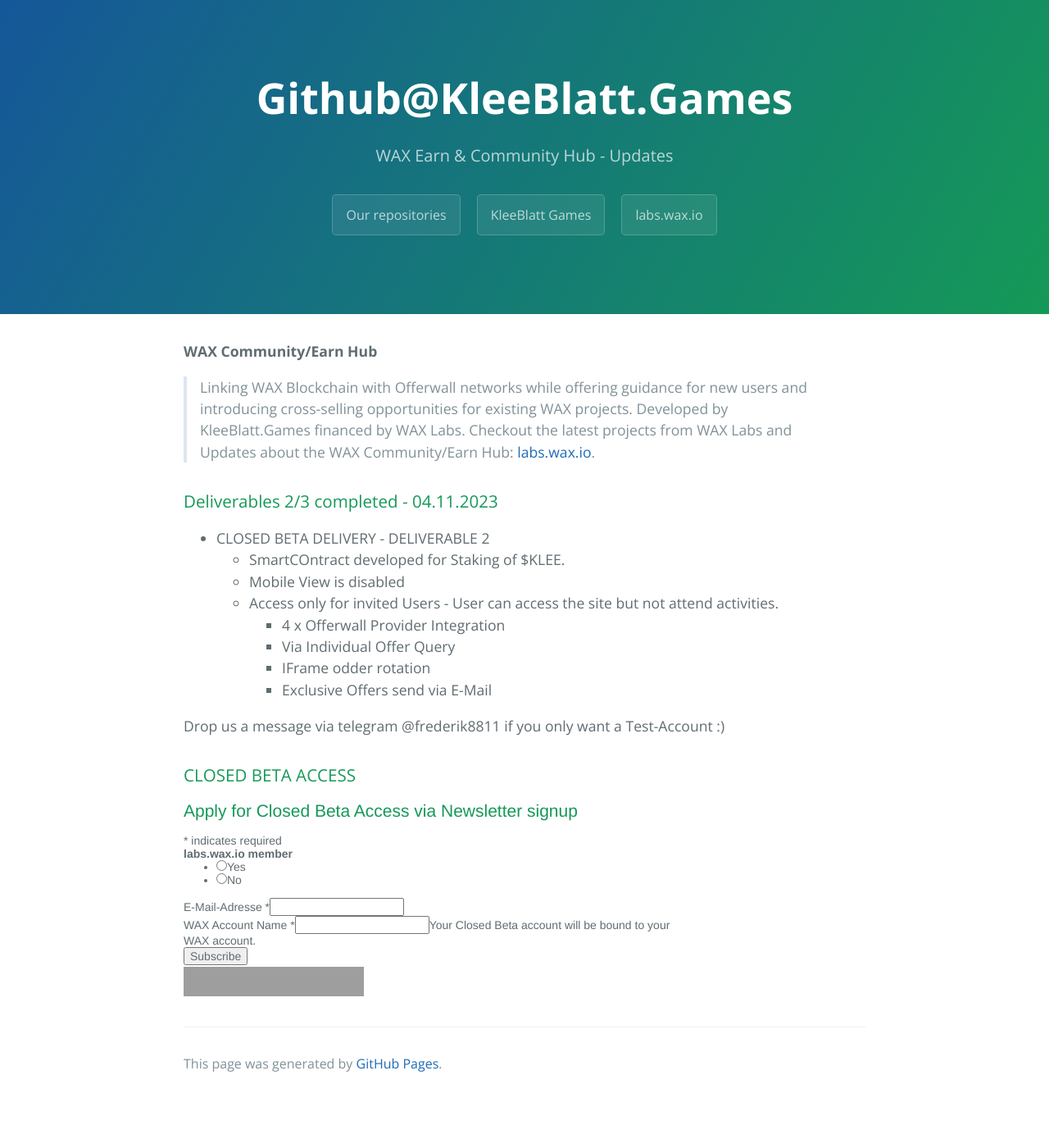
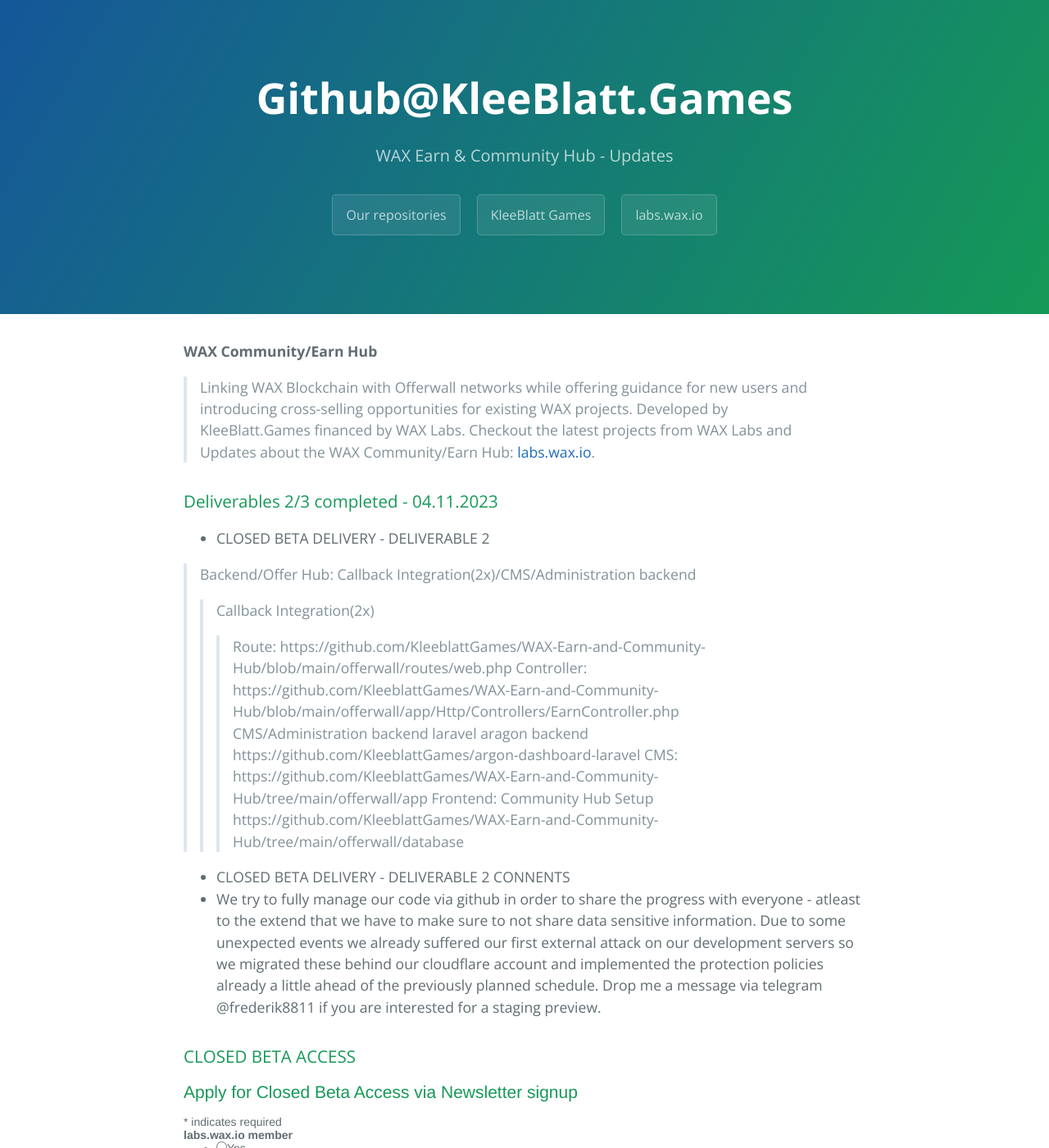
Before and after one commit to KleeblattGames/KleeblattGames.github.io, a Jekyll site: the page built from index.md, in a window 1280 px wide and 1400 px high. Shown: the whole window at 82% size. Built offline with Jekyll 4.4.1, drawn with Linux system fonts in a browser that asks for light colours; comment, search, counter and statistics services are not loaded; grey boxes are pictures that could not be loaded.

Commit message:
Update index.md

```diff
--- a/index.md
+++ b/index.md
@@ -14,16 +14,20 @@
 ### Deliverables 2/3 completed - 04.11.2023
 
 - CLOSED BETA DELIVERY - DELIVERABLE 2
-  - SmartCOntract developed for Staking of $KLEE.
-  - Mobile View is disabled
-  - Access only for invited Users - User can access the site but not attend activities.
-    - 4 x Offerwall Provider Integration
-    - Via Individual Offer Query
-    - IFrame odder rotation
-    - Exclusive Offers send via E-Mail
 
-Drop us a message via telegram @frederik8811 if you only want a Test-Account :)
+> Backend/Offer Hub: Callback Integration(2x)/CMS/Administration backend
+>> Callback Integration(2x)
+>>> Route: https://github.com/KleeblattGames/WAX-Earn-and-Community-Hub/blob/main/offerwall/routes/web.php
+>>> Controller: https://github.com/KleeblattGames/WAX-Earn-and-Community-Hub/blob/main/offerwall/app/Http/Controllers/EarnController.php
+>> CMS/Administration backend
+>>> laravel aragon backend https://github.com/KleeblattGames/argon-dashboard-laravel
+>>> CMS: https://github.com/KleeblattGames/WAX-Earn-and-Community-Hub/tree/main/offerwall/app
+> Frontend: Community Hub Setup
+>> https://github.com/KleeblattGames/WAX-Earn-and-Community-Hub/tree/main/offerwall/database
 
+- CLOSED BETA DELIVERY - DELIVERABLE 2 CONNENTS
+-
+We try to fully manage our code via github in order to share the progress with everyone - atleast to the extend that we have to make sure to not share data sensitive information. Due to some unexpected events we already suffered our first external attack on our development servers so we migrated these behind our cloudflare account and implemented the protection policies already a little ahead of the previously planned schedule. Drop me a message via telegram @frederik8811 if you are interested for a staging preview.
 
 
 
```
